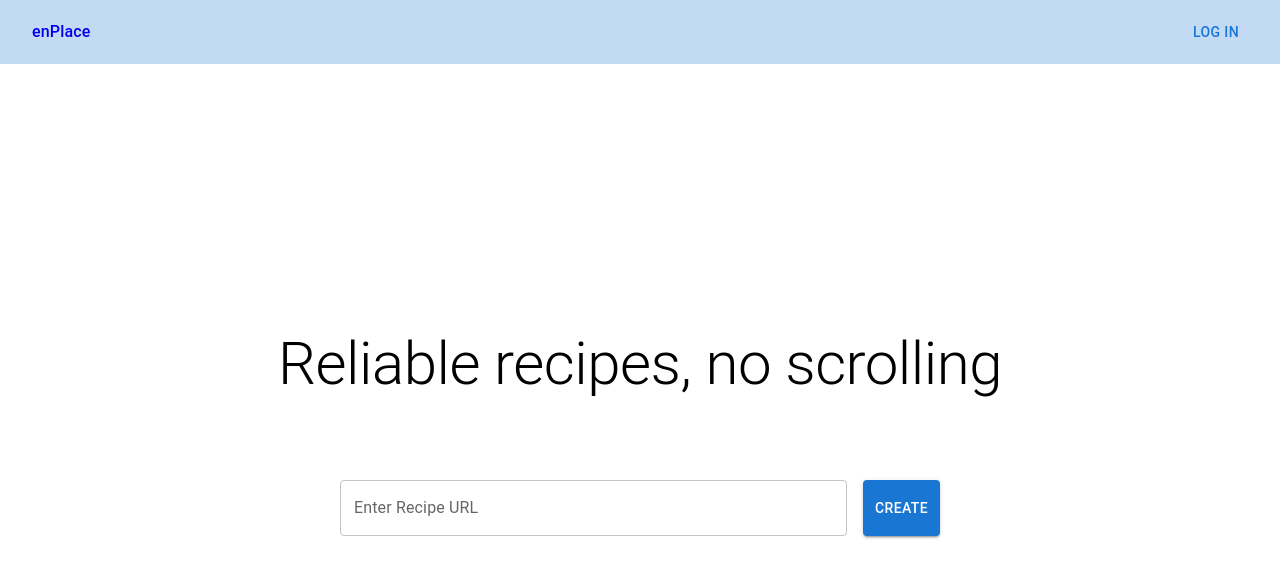
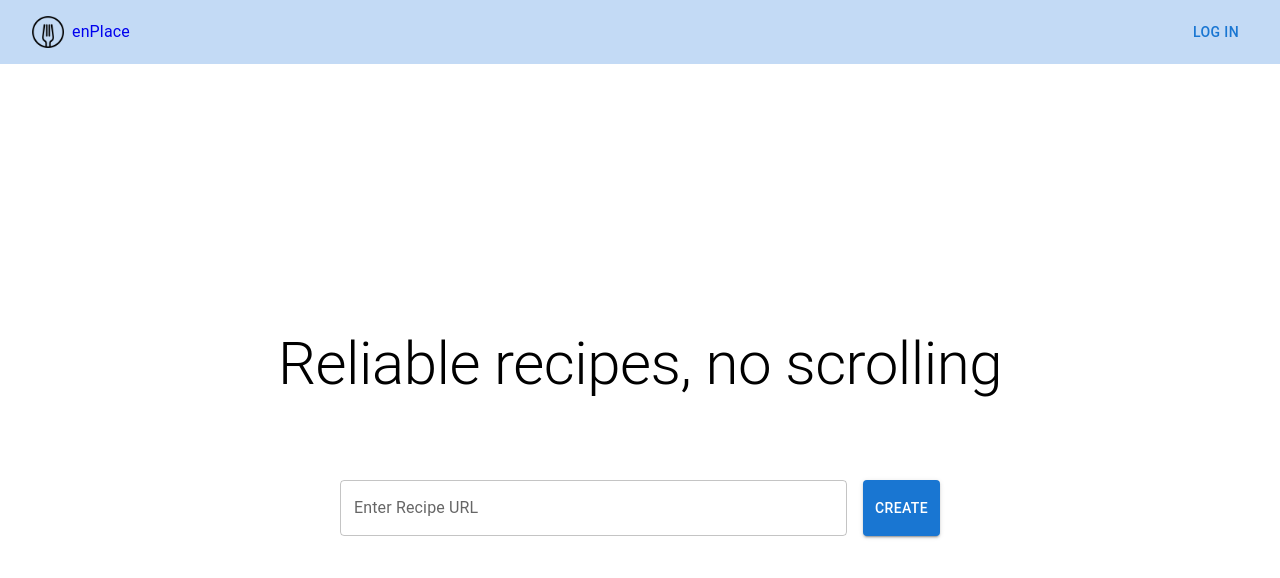
Before and after one commit to ericos-bennett/enPlace, a React (Vite) app in the folder frontend/: page / in a window 1280 px wide. Shown: the top 578 px of the page. Built offline with nearby package versions, Linux system fonts and the light colour scheme; no server answers.

Commit message:
add logo to header

```diff
--- a/frontend/src/components/Header/Header.css
+++ b/frontend/src/components/Header/Header.css
@@ -22,4 +22,9 @@ nav {
 .nav-link {
   display: flex;
   align-items: center;
+  gap: 0.5rem;
+
+  img {
+    height: 2rem;
+  }
 }
--- a/frontend/src/components/Header/Header.tsx
+++ b/frontend/src/components/Header/Header.tsx
@@ -1,7 +1,8 @@
 import { Link } from 'react-router-dom'
-import { Typography } from '@mui/material'
+import { Box, Typography } from '@mui/material'
 import { LoginButton } from '../LoginButton/LoginButton'
 import { useAuthStore } from '~/store/auth'
+import logo from '~/assets/logo.png'
 import './Header.css'
 
 export const Header: React.FC = () => {
@@ -9,9 +10,10 @@ export const Header: React.FC = () => {
 
   return (
     <header>
-      <Typography variant="body1" className="nav-link">
-        <Link to="/">enPlace</Link>
-      </Typography>
+      <Link to="/" className="nav-link">
+        <Box component="img" src={logo}></Box>
+        <Typography variant="body1">enPlace</Typography>
+      </Link>
       <nav>
         {isLoggedIn && (
           <Typography variant="body1" className="nav-link">
```
Also changed, not shown: frontend/src/assets/logo.png (added).
